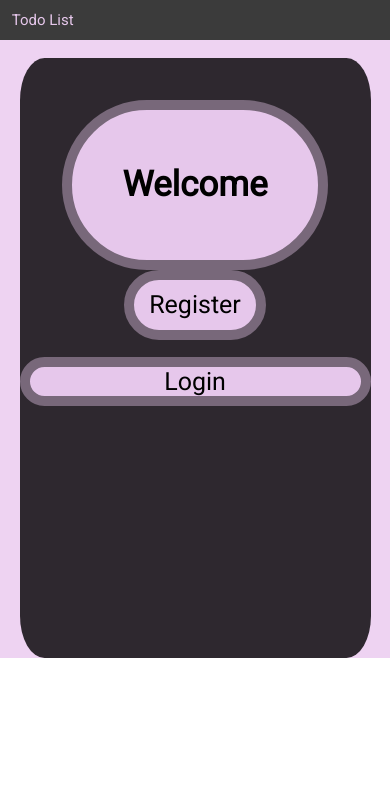
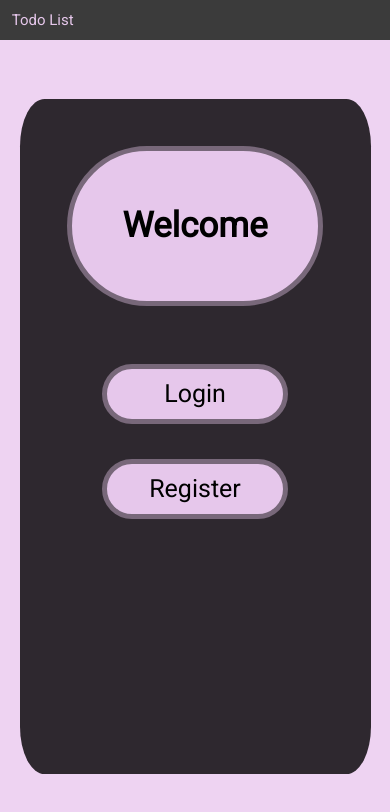
Before and after one commit to Agaxx02/react-todo-list, a React (Create React App) app: page / in a window 390 px wide. Shown: the top 812 px of the page. Built offline with nearby package versions, Linux system fonts and the light colour scheme.

Commit message:
Added styles to welcome page

```diff
--- a/src/App.css
+++ b/src/App.css
@@ -4,6 +4,7 @@
   font-family: 'Roboto', sans-serif;
   font-size: 10px;
   background-color: #EED3F2;
+  height: 100vh;
 
 }
 .header{
@@ -19,14 +20,14 @@
   border-radius: 7%;
   margin: 4% auto 0;
   width: 60%;
-  height: 600px;
+  height: 80vh;
   background-color: #2E282F;
 }
 .buttonContainer{
-  height: 300px;
-  margin-top: 12%;
+  height: 40vh;
+  margin-top: 13%;
 }
-#registerButton{
+#registerButton, #loginButton{
   margin: 5% auto;
   width: 35%;
   height: 50px;
@@ -51,18 +52,36 @@
   font-size: 2.5em;
   color: black;
   display: block;
-  transition: 1s;
 }
-.welcome a ::hover{
-  cursor: pointer;
+#registerButton:hover, #loginButton:hover{
+  -webkit-box-shadow: 0px 0px 23px 1px rgba(66, 68, 90, 1);
+  -moz-box-shadow: 0px 0px 23px 1px rgba(66, 68, 90, 1);
+  box-shadow: 0px 0px 23px 1px rgba(66, 68, 90, 1);
 }
 
 @media screen and (max-width: 900px) {
   .welcome{
     width: 90%;
+    margin-top: 15%;
   }
 
   .welcome h1 {
-    font-size: 3.5em;
+  font-size: 3.5em;
+  margin-bottom: 70px;
+  }
+  .button{
+    border: 5px solid #78687A;
+}
+#registerButton, #loginButton{
+  margin: 10% auto;
+  width: 50%;
+}
+.buttonContainer{
+  margin-top: 30%;
+}
+}
+@media screen and (max-width: 1500px) and (min-width:900px){
+  .buttonContainer{
+    margin-top: 30%;
   }
 }
--- a/src/pages/Login.js
+++ b/src/pages/Login.js
@@ -45,13 +45,13 @@ export default function Login() {
     return (
       <div className='login'>
         <h1>Login</h1>
-        {error && <span style={{ color: "red" }}>{error}</span>}
+        {error && <span className='errorMessage' style={{ color: "red" }}>{error}</span>}
         <form onSubmit={login}>
-          <input
+          <input className='inputs'
            onChange={(e) => setUsername(e.target.value)}
            placeholder='username' />
           <br />
-          <input
+          <input className='inputs'
           type='password'
           onChange={(e) => setPassword(e.target.value)}
           placeholder='password' />
--- a/src/pages/Welcome.js
+++ b/src/pages/Welcome.js
@@ -13,8 +13,8 @@ setCredentials(null)
       {credentials && <button onClick={Logout}>Logout</button>}
         <h1 className='button'>Welcome {credentials && credentials.username}</h1>
         <div className='buttonContainer'>
+        {!credentials && <Link to="/login" className='button' id='loginButton'>Login</Link>}
         {!credentials && <Link to="/register" className='button' id='registerButton'>Register</Link>}
-        {!credentials && <Link to="/login" className='button' id='loginButton'>Login</Link>}
         {credentials && <Todos />}
         </div>
     </div>
```
